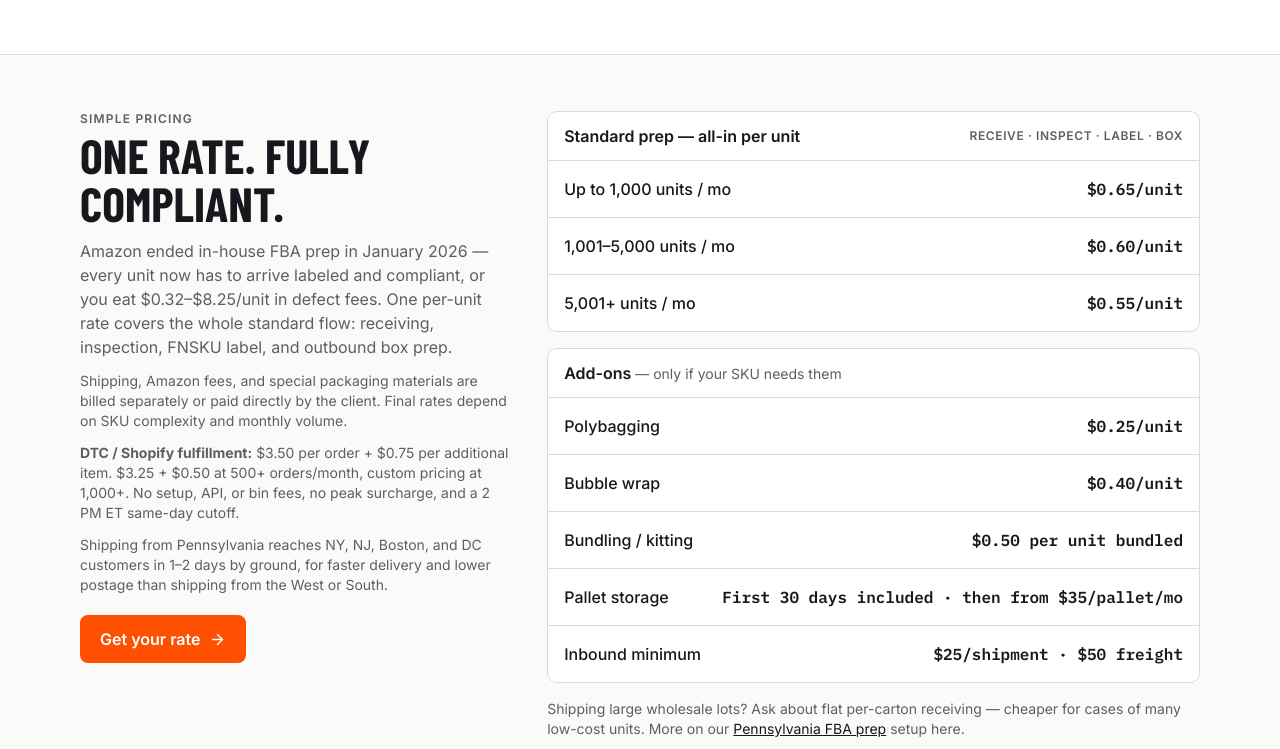
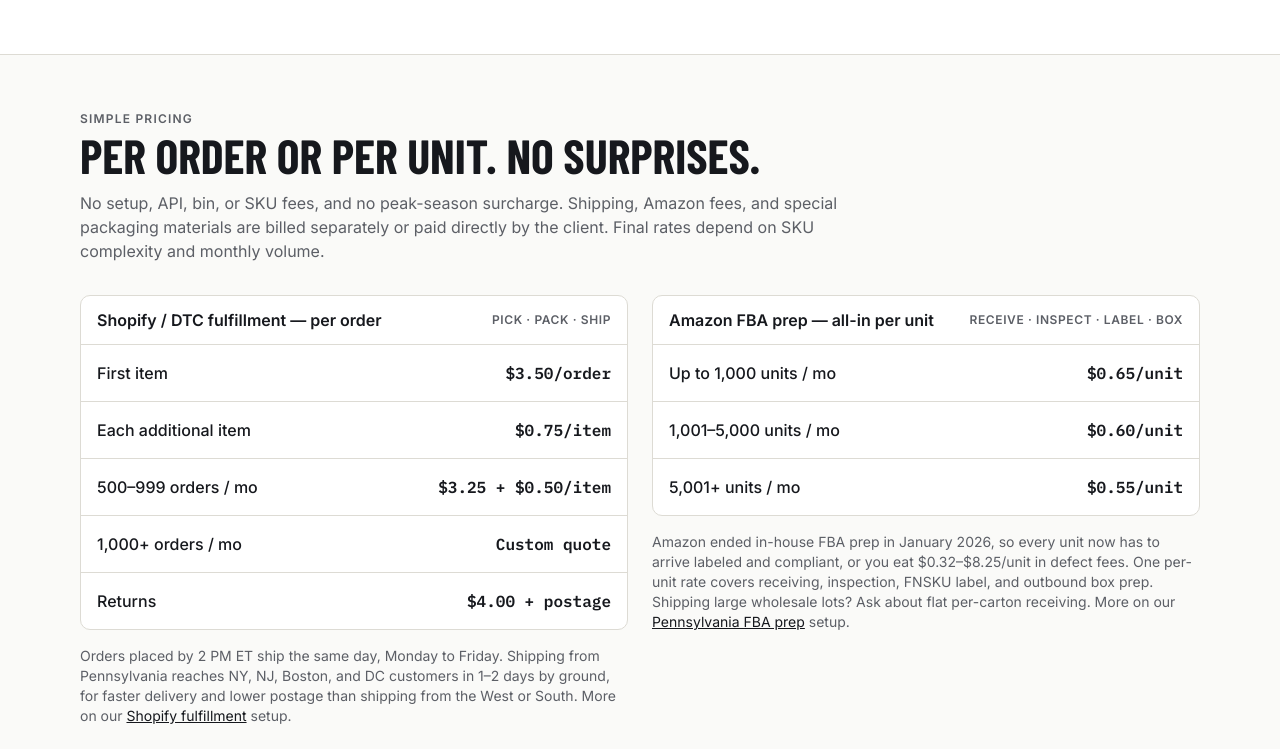
Before and after one commit to yusufdontknowhowtocode/keystone-prep, a React (Vite) app: page / in a window 1280 px wide. Shown: the part 2403-3152 px from the top of the page. Built offline with nearby package versions, Linux system fonts and the light colour scheme; no server answers.

Commit message:
Pricing section: Shopify/DTC per-order table left, Amazon FBA prep right
Co-Authored-By: Claude Opus 5.5 <noreply@anthropic.com>
Claude-Session: https://claude.ai/code/session_01CBYsKcmYaqQqFrkQ9A9XVt

```diff
--- a/src/pages/Landing.jsx
+++ b/src/pages/Landing.jsx
@@ -26,6 +26,14 @@ function trackQuoteClick() {
     window.gtag('event', 'conversion', { send_to: 'AW-18227583658/GBCbCLurnckcEKq1y_ND' })
   }
 }
+
+const DTC_RATES = [
+  ['First item', '$3.50/order'],
+  ['Each additional item', '$0.75/item'],
+  ['500–999 orders / mo', '$3.25 + $0.50/item'],
+  ['1,000+ orders / mo', 'Custom quote'],
+  ['Returns', '$4.00 + postage'],
+]
 
 const STANDARD_PREP = [
   ['Up to 1,000 units / mo', '$0.65/unit'],
@@ -255,57 +263,35 @@ export default function Landing() {
           </div>
         </section>
 
-        <section id="pricing" className="max-w-6xl mx-auto px-4 py-14 grid lg:grid-cols-[.8fr_1.2fr] gap-8">
-          <div>
-            <SectionHeading eyebrow="Simple pricing" title="One rate. Fully compliant." />
-            <p className="pp-sub mt-3">
-              Amazon ended in-house FBA prep in January 2026 — every unit now has to arrive labeled and compliant, or you eat $0.32–$8.25/unit in defect fees. One per-unit rate covers the whole standard flow: receiving, inspection, FNSKU label, and outbound box prep.
-            </p>
-            <p className="text-sm pp-sub mt-3">
-              Shipping, Amazon fees, and special packaging materials are billed separately or paid directly by the client. Final rates depend on SKU complexity and monthly volume.
-            </p>
+        <section id="pricing" className="max-w-6xl mx-auto px-4 py-14">
+          <SectionHeading eyebrow="Simple pricing" title="Per order or per unit. No surprises." />
+          <p className="pp-sub mt-3 max-w-3xl">
+            No setup, API, bin, or SKU fees, and no peak-season surcharge. Shipping, Amazon fees, and special packaging materials are billed separately or paid directly by the client. Final rates depend on SKU complexity and monthly volume.
+          </p>
 
-              <p className="text-sm pp-sub mt-3">
-              <strong>DTC / Shopify fulfillment:</strong> $3.50 per order + $0.75 per additional item. $3.25 + $0.50 at 500+ orders/month, custom pricing at 1,000+. No setup, API, or bin fees, no peak surcharge, and a 2 PM ET same-day cutoff.
-            </p>
-            <p className="text-sm pp-sub mt-3">
-              Shipping from Pennsylvania reaches NY, NJ, Boston, and DC customers in 1–2 days by ground, for faster delivery and lower postage than shipping from the West or South.
-            </p>
-            <a href="#contact" className="pp-btn pp-btn-accent px-5 py-3 mt-5 inline-flex items-center gap-2">
-              Get your rate <ArrowRight size={17} />
-            </a>
-          </div>
-          <div className="space-y-4">
-            <div className="pp-card overflow-hidden">
-              <div className="px-4 py-3 border-b flex items-center justify-between gap-4" style={{ borderColor: 'var(--line)' }}>
-                <span className="font-semibold">Standard prep — all-in per unit</span>
-                <span className="text-xs pp-sub font-semibold uppercase tracking-wider hidden sm:block">Receive · inspect · label · box</span>
-              </div>
-              {STANDARD_PREP.map(([name, price], i) => (
-                <div key={name} className={`flex items-center justify-between gap-4 p-4 ${i ? 'border-t' : ''}`} style={{ borderColor: 'var(--line)' }}>
-                  <span className="font-medium">{name}</span>
-                  <span className="pp-mono font-semibold">{price}</span>
-                </div>
-              ))}
+          <div className="grid lg:grid-cols-2 gap-6 mt-8 items-start">
+            <div className="space-y-4">
+              <RateCard title="Shopify / DTC fulfillment — per order" tag="Pick · pack · ship" rows={DTC_RATES} />
+              <p className="text-sm pp-sub">
+                Orders placed by 2 PM ET ship the same day, Monday to Friday. Shipping from Pennsylvania reaches NY, NJ, Boston, and DC customers in 1–2 days by ground, for faster delivery and lower postage than shipping from the West or South. More on our <a href="/shopify-fulfillment-pennsylvania" className="underline" style={{ color: 'var(--ink)' }}>Shopify fulfillment</a> setup.
+              </p>
             </div>
 
-            <div className="pp-card overflow-hidden">
-              <div className="px-4 py-3 border-b" style={{ borderColor: 'var(--line)' }}>
-                <span className="font-semibold">Add-ons</span>
-                <span className="pp-sub text-sm"> — only if your SKU needs them</span>
-              </div>
-              {ADD_ONS.map(([name, price], i) => (
-                <div key={name} className={`flex items-center justify-between gap-4 p-4 ${i ? 'border-t' : ''}`} style={{ borderColor: 'var(--line)' }}>
-                  <span className="font-medium">{name}</span>
-                  <span className="pp-mono font-semibold">{price}</span>
-                </div>
-              ))}
+            <div className="space-y-4">
+              <RateCard title="Amazon FBA prep — all-in per unit" tag="Receive · inspect · label · box" rows={STANDARD_PREP} />
+              <p className="text-sm pp-sub">
+                Amazon ended in-house FBA prep in January 2026, so every unit now has to arrive labeled and compliant, or you eat $0.32–$8.25/unit in defect fees. One per-unit rate covers receiving, inspection, FNSKU label, and outbound box prep. Shipping large wholesale lots? Ask about flat per-carton receiving. More on our <a href="/fba-prep-pennsylvania" className="underline" style={{ color: 'var(--ink)' }}>Pennsylvania FBA prep</a> setup.
+              </p>
             </div>
+          </div>
 
-              <p className="text-sm pp-sub">
-                Shipping large wholesale lots? Ask about flat per-carton receiving — cheaper for cases of many low-cost units. More on our <a href="/fba-prep-pennsylvania" className="underline" style={{ color: 'var(--ink)' }}>Pennsylvania FBA prep</a> setup here.
-              </p>
+          <div className="mt-6">
+            <RateCard title="Add-ons — only if your SKU needs them" rows={ADD_ONS} />
           </div>
+
+          <a href="#contact" className="pp-btn pp-btn-accent px-5 py-3 mt-6 inline-flex items-center gap-2">
+            Get your rate <ArrowRight size={17} />
+          </a>
         </section>
 
         <section id="reviews" className="max-w-6xl mx-auto px-4 pb-14">
@@ -460,6 +446,23 @@ function Feature({ icon: Icon, title, text }) {
   return <div className="pp-card p-5"><Icon size={22} className="pp-accent" /><h3 className="font-bold mt-4">{title}</h3><p className="text-sm pp-sub mt-2">{text}</p></div>
 }
 
+function RateCard({ title, tag, rows }) {
+  return (
+    <div className="pp-card overflow-hidden">
+      <div className="px-4 py-3 border-b flex items-center justify-between gap-4" style={{ borderColor: 'var(--line)' }}>
+        <span className="font-semibold">{title}</span>
+        {tag && <span className="text-xs pp-sub font-semibold uppercase tracking-wider hidden sm:block">{tag}</span>}
+      </div>
+      {rows.map(([name, price], i) => (
+        <div key={name} className={`flex items-center justify-between gap-4 p-4 ${i ? 'border-t' : ''}`} style={{ borderColor: 'var(--line)' }}>
+          <span className="font-medium">{name}</span>
+          <span className="pp-mono font-semibold text-right">{price}</span>
+        </div>
+      ))}
+    </div>
+  )
+}
+
 function SectionHeading({ eyebrow, title }) {
   return <div><div className="text-xs font-semibold uppercase tracking-widest pp-sub">{eyebrow}</div><h2 className="pp-display text-4xl md:text-5xl font-bold uppercase leading-none mt-1">{title}</h2></div>
 }
```
